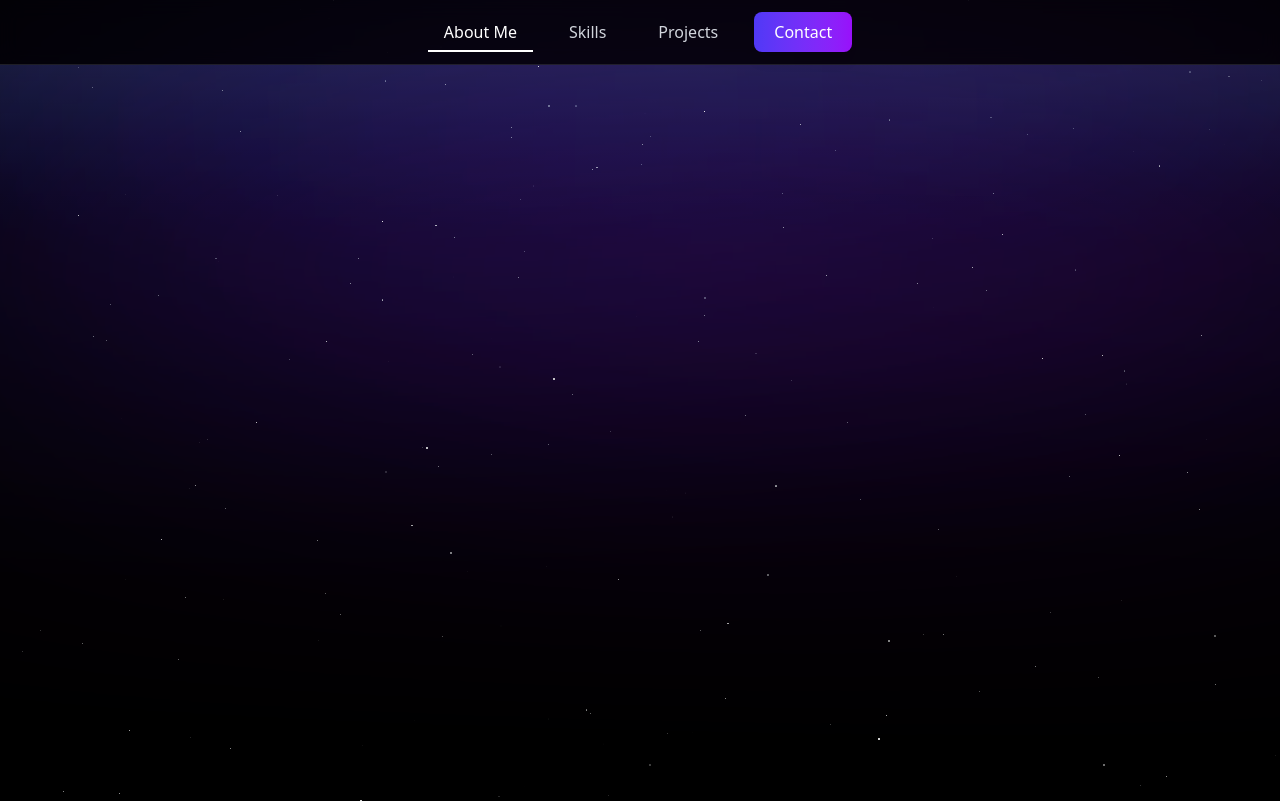
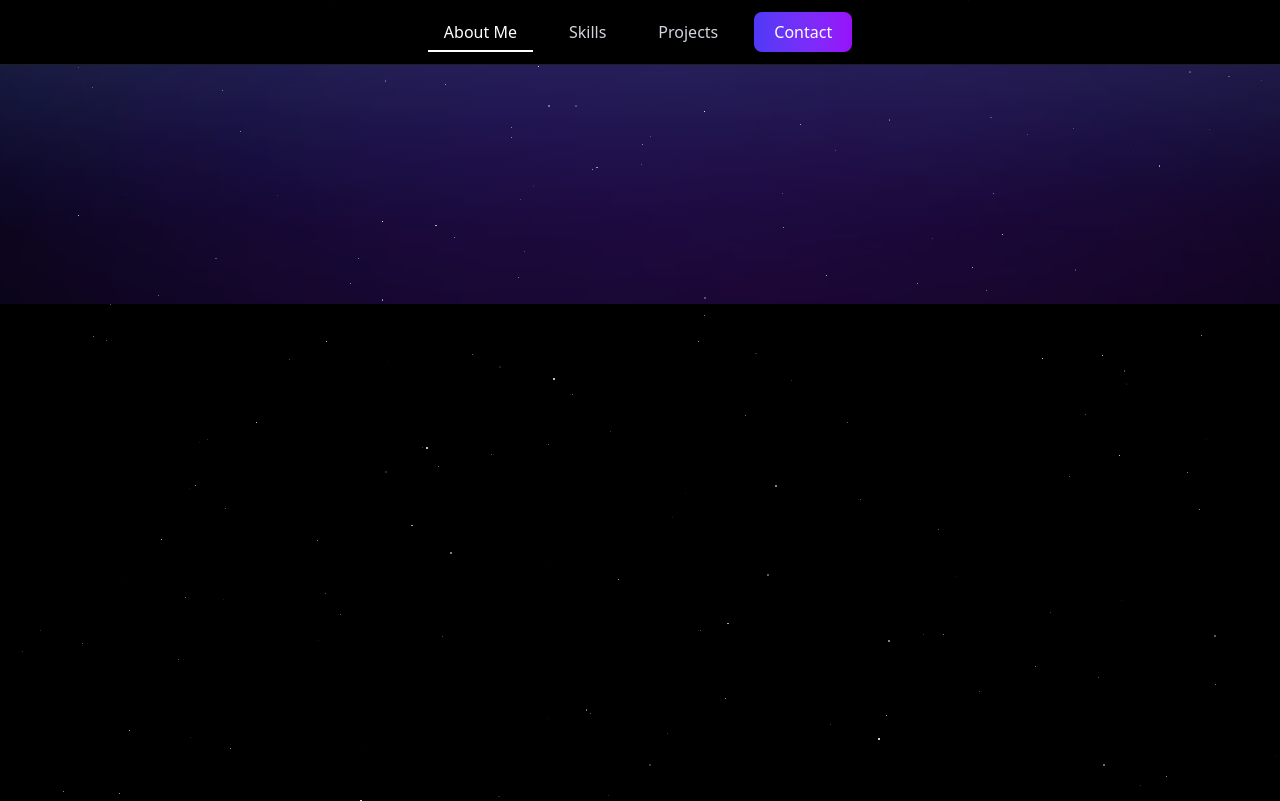
Before and after one commit to grayzcale/portfolio, a Flask app: page / in a window 1280 px wide; the page is wider, and only the part inside the window is pictured. Run offline with Flask 3, Linux system fonts and the light colour scheme.

Commit message:
Fix overflow issues in base.html for better layout consistency

```diff
--- a/templates/base.html
+++ b/templates/base.html
@@ -124,7 +124,7 @@
 	</style>
 </head>
 
-<body class="bg-black min-h-screen overflow-hidden relative">
+<body class="bg-black min-h-screen overflow-x-hidden relative">
 
 	<!-- Navigation -->
 	<nav class="fixed w-full z-50 nav-glass">
@@ -147,27 +147,27 @@
 		</div>
 	</nav>
 
-	<div class="relative min-h-[30vh] w-full bg-gradient-to-b from-gray-900 to-black top-16 stars">
+	<div class="relative min-h-[30vh] w-full bg-gradient-to-b from-gray-900 to-black top-16 stars overflow-hidden">
 
 		<!-- Aurora Layer 1 (Purple-Blue Blend) -->
 		<div class="absolute top-[-10%] left-[-25%] w-[150%] h-[70%]
 				  bg-gradient-to-r from-transparent via-indigo-600/80 to-violet-700/40
 				  rounded-full filter blur-[150px] opacity-70 mix-blend-lighten
-				  animate-[aurora-flow-1_25s_ease-in-out_infinite] z-10">
+				  animate-[aurora-flow-1_25s_ease-in-out_infinite] z-10 overflow-hidden">
 		</div>
 
 		<!-- Aurora Layer 2 (Deep Purple/Magenta) -->
 		<div class="absolute bottom-[-15%] left-[-10%] w-[120%] h-[60%]
 				  bg-gradient-to-r from-purple-800/40 via-purple-700/80 to-purple-800/40
 				  rounded-full filter blur-[150px] opacity-60 mix-blend-lighten
-				  animate-[aurora-flow-2_35s_ease-in-out_infinite_alternate] z-10">
+				  animate-[aurora-flow-2_35s_ease-in-out_infinite_alternate] z-10 overflow-hidden">
 		</div>
 
 		<!-- Aurora Layer 3 (Soft Indigo-Violet Glow) -->
 		<div class="absolute top-[5%] right-[-30%] w-[140%] h-[50%]
 				  bg-gradient-to-l from-blue-800/60 via-violet-500/30 to-transparent
 				  rounded-full filter blur-[150px] opacity-50 mix-blend-lighten
-				  animate-[aurora-flow-3_45s_ease-in-out_infinite] z-10">
+				  animate-[aurora-flow-3_45s_ease-in-out_infinite] z-10 overflow-hidden">
 		</div>
 
 	</div>
```
